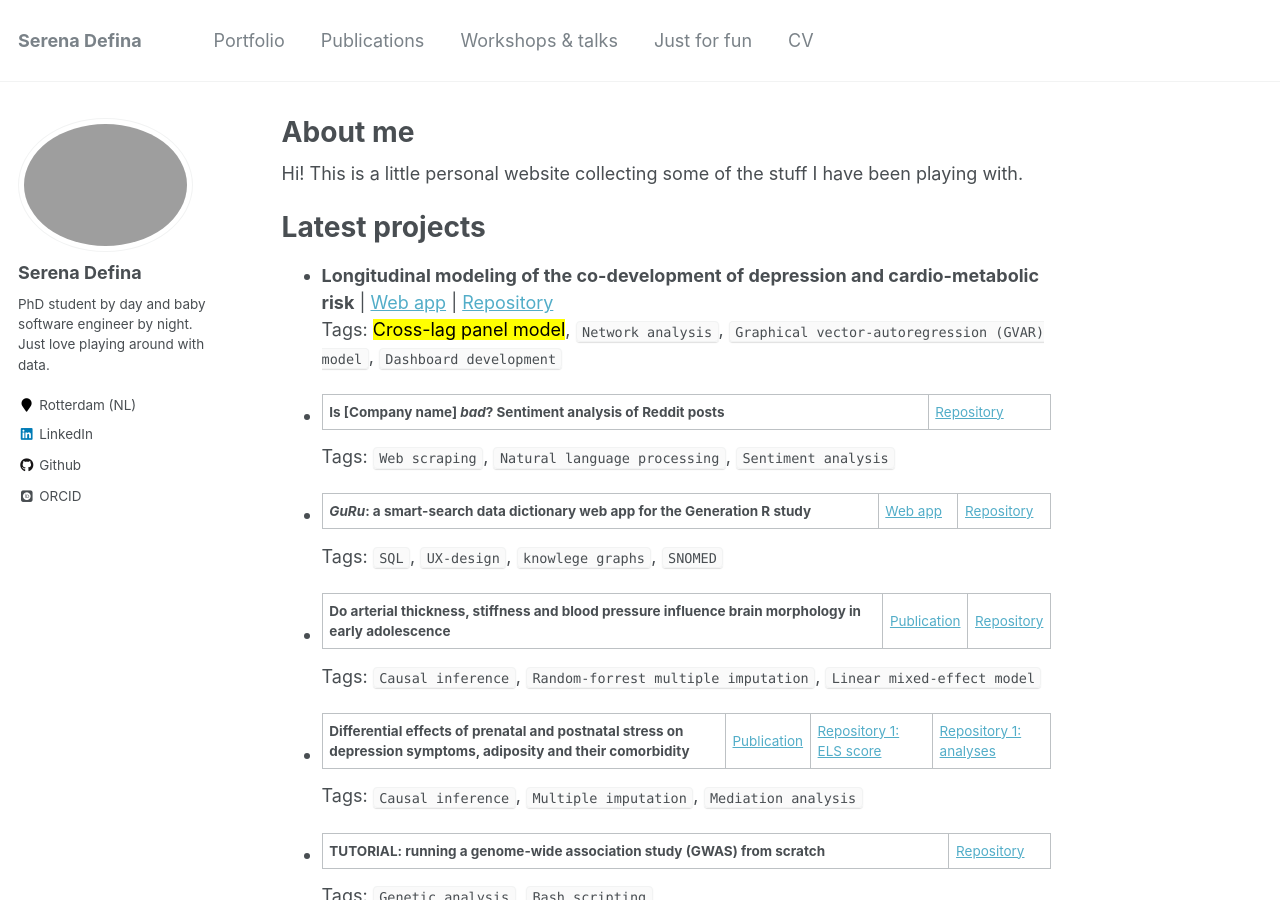
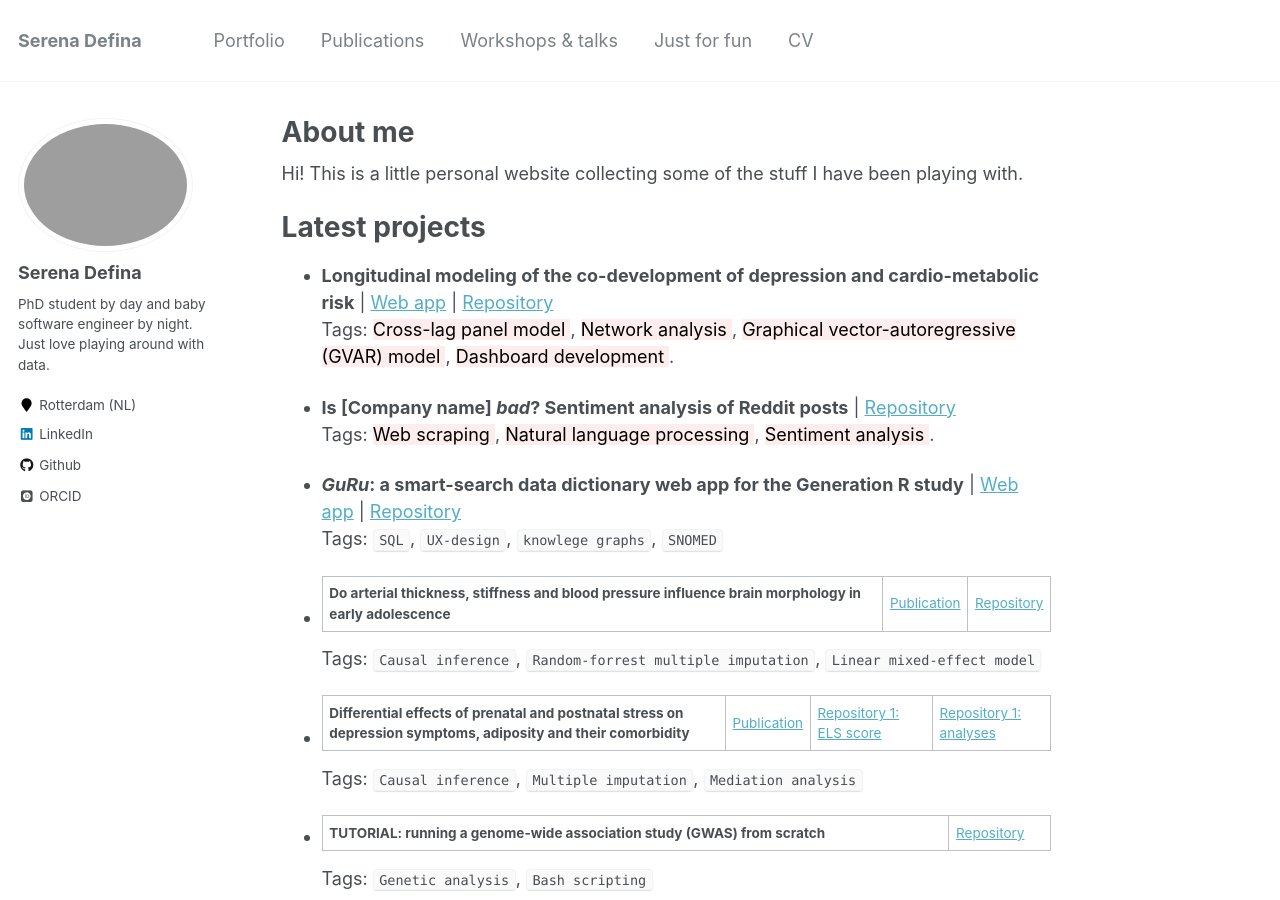
Before and after one commit to SereDef/seredef.github.io, a Jekyll site: the page built from _pages/about.md, in a window 1280 px wide and 900 px high. Built offline with Jekyll 4.4.1, drawn with Linux system fonts in a browser that asks for light colours; some web fonts are replaced.

Commit message:
style try

```diff
--- a/_pages/about.md
+++ b/_pages/about.md
@@ -16,14 +16,21 @@ Latest projects
 - **Longitudinal modeling of the co-development of depression and cardio-metabolic risk** \|
   [Web app](https://longit-comorbidity.onrender.com) \|
   [Repository](https://github.com/SereDef/comorb-longit-project) \
-  Tags: <mark>Cross-lag panel model</mark>, `Network analysis`, `Graphical vector-autoregression (GVAR) model`, `Dashboard development`
+  Tags:
+  <mark style="background-color: #fdedec"> Cross-lag panel model </mark>,
+  <mark style="background-color: #fdedec"> Network analysis </mark>,
+  <mark style="background-color: #fdedec"> Graphical vector-autoregressive (GVAR) model </mark>,
+  <mark style="background-color: #fdedec"> Dashboard development </mark>.
 
-- **Is [Company name] _bad_? Sentiment analysis of Reddit posts** | [Repository]()
+- **Is [Company name] _bad_? Sentiment analysis of Reddit posts** \|
+  [Repository]() \
+  Tags:
+  <mark style="background-color: #fdedec"> Web scraping </mark>,
+  <mark style="background-color: #fdedec"> Natural language processing </mark>,
+  <mark style="background-color: #fdedec"> Sentiment analysis </mark>.
 
-  Tags: `Web scraping`, `Natural language processing`, `Sentiment analysis`
-
-- **_GuRu_: a smart-search data dictionary web app for the Generation R study** | [Web app]() | [Repository]()
-
+- **_GuRu_: a smart-search data dictionary web app for the Generation R study** \|
+  [Web app]() \| [Repository]() \
   Tags: `SQL`, `UX-design`, `knowlege graphs`, `SNOMED`
 
 - **Do arterial thickness, stiffness and blood pressure influence brain morphology in early adolescence** | [Publication]() | [Repository]()
```
